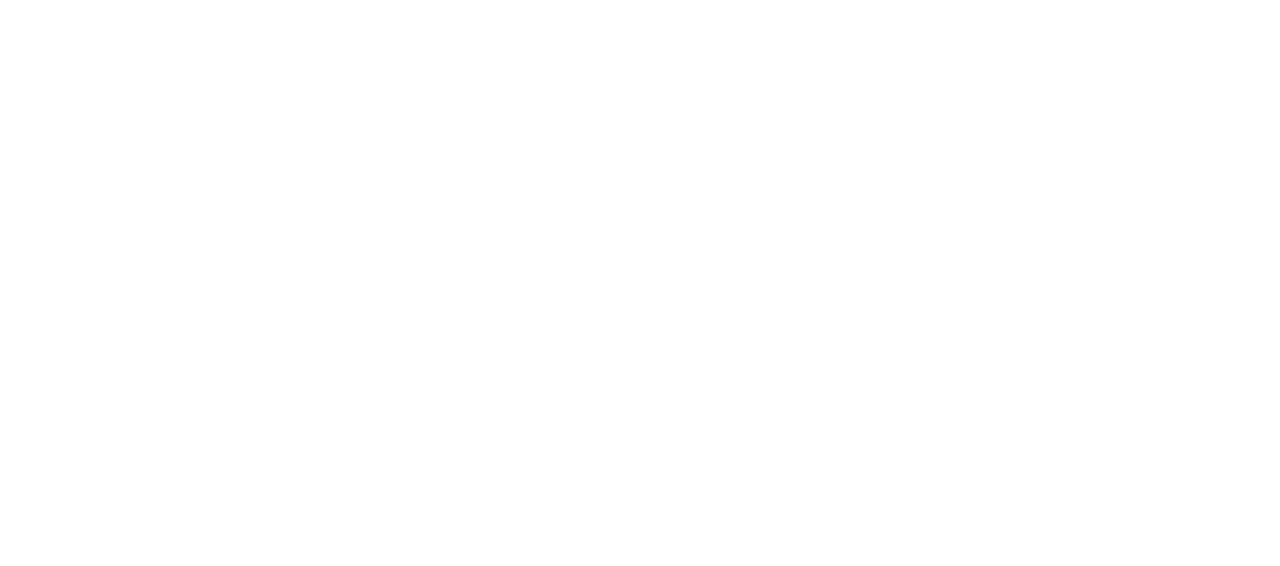
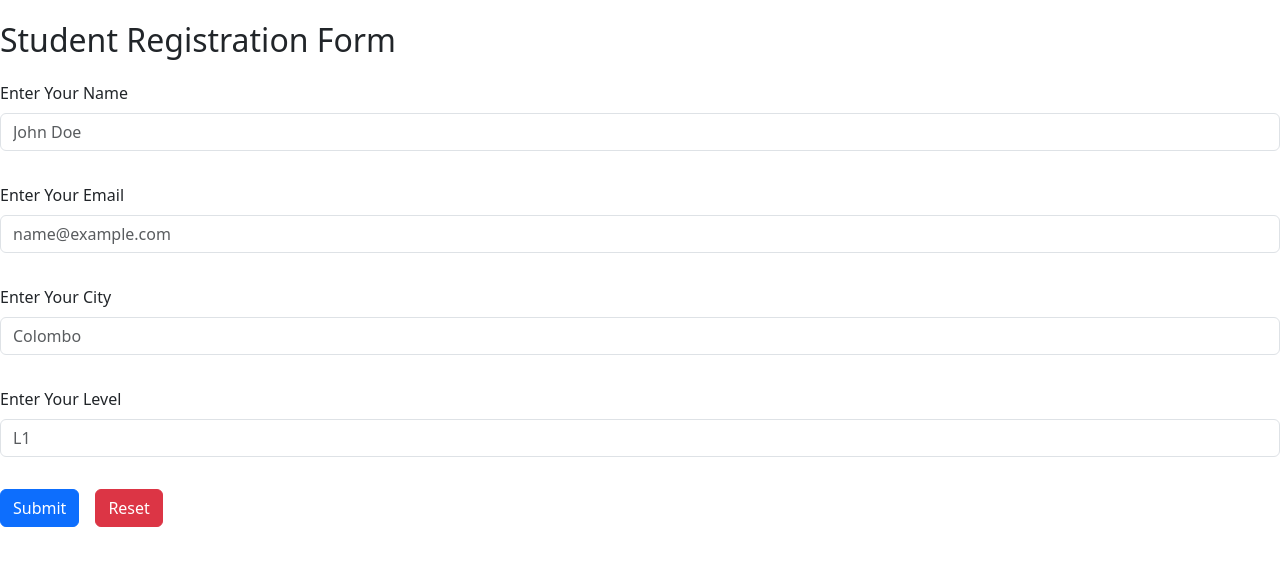
Before and after one commit to Pasindu03/Student-Management-System-FrontEnd, a plain HTML site: page index.html in a window 1280 px wide. Drawn offline with nearby package versions, Linux system fonts and the light colour scheme.

Commit message:
index html

```diff
--- a/index.html
+++ b/index.html
@@ -3,8 +3,47 @@
 <head>
     <meta charset="UTF-8">
     <title>Student - Registration Form</title>
+    <link href="https://cdn.jsdelivr.net/npm/bootstrap@5.3.3/dist/css/bootstrap.min.css" rel="stylesheet" integrity="sha384-QWTKZyjpPEjISv5WaRU9OFeRpok6YctnYmDr5pNlyT2bRjXh0JMhjY6hW+ALEwIH" crossorigin="anonymous">
+    <link rel="stylesheet" href="css/bootstrap-grid.min.css">
+    <link rel="stylesheet" href="css/style.css">
+    <link rel="stylesheet" href="css/normalize.css">
 </head>
 <body>
+<script src="lib/jquery-3.7.1.min.js"></script>
+<div id="BigOne">
 
+    <h1>Student Registration Form</h1>
+
+    <form class="row g-3">
+        <div class="mb-3">
+            <label for="inputName" class="form-label">Enter Your Name</label>
+            <input type="text" class="form-control" id="inputName" placeholder="John Doe">
+        </div>
+        <div class="mb-3">
+            <label for="inputEmail" class="form-label">Enter Your Email</label>
+            <input type="text" class="form-control" id="inputEmail" placeholder="name@example.com">
+        </div>
+        <div class="mb-3">
+            <label for="inputCity" class="form-label">Enter Your City</label>
+            <input type="text" class="form-control" id="inputCity" placeholder="Colombo">
+        </div>
+        <div class="mb-3">
+            <label for="inputLevel" class="form-label">Enter Your Level</label>
+            <input type="text" class="form-control" id="inputLevel" placeholder="L1">
+        </div>
+
+        <div class="col-auto">
+            <button id="btnSubmit" type="submit" class="btn btn-primary mb-3">Submit</button>
+        </div>
+        <div class="col-auto">
+            <button id="btnReset" type="button" class="btn btn-danger">Reset</button>
+        </div>
+    </form>
+</div>
+
+
+<script src="js/bootstrap.min.js"></script>
+<script src="js/script.js"></script>
+<script src="https://cdn.jsdelivr.net/npm/bootstrap@5.3.3/dist/js/bootstrap.bundle.min.js" integrity="sha384-YvpcrYf0tY3lHB60NNkmXc5s9fDVZLESaAA55NDzOxhy9GkcIdslK1eN7N6jIeHz" crossorigin="anonymous"></script>
 </body>
 </html>
```
